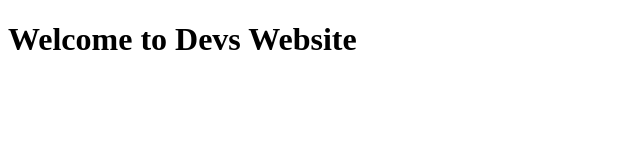
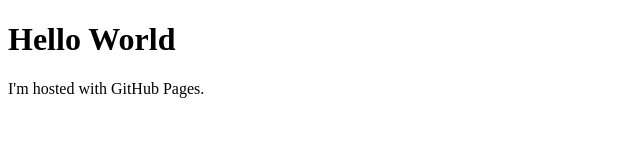
Before and after one commit to devashishdas/devashishdas.github.io, a plain HTML site: page index.html in a window 1280 px wide. Shown: the whole page, without its empty margins (0-640 px from the left). Drawn offline with Linux system fonts and the light colour scheme.

Commit message:
Update index.html

```diff
--- a/index.html
+++ b/index.html
@@ -1,23 +1,7 @@
 <!DOCTYPE html>
-<!--[if lt IE 7]>      <html class="no-js lt-ie9 lt-ie8 lt-ie7"> <![endif]-->
-<!--[if IE 7]>         <html class="no-js lt-ie9 lt-ie8"> <![endif]-->
-<!--[if IE 8]>         <html class="no-js lt-ie9"> <![endif]-->
-<!--[if gt IE 8]>      <html class="no-js"> <!--<![endif]-->
 <html>
-    <head>
-        <meta charset="utf-8">
-        <meta http-equiv="X-UA-Compatible" content="IE=edge">
-        <title>Welcome to Devs Website</title>
-        <meta name="description" content="">
-        <meta name="viewport" content="width=device-width, initial-scale=1">
-        <link rel="stylesheet" href="">
-    </head>
-    <body>
-        <h1> Welcome to Devs Website </h1>
-        <!--[if lt IE 7]>
-            <p class="browsehappy">You are using an <strong>outdated</strong> browser. Please <a href="#">upgrade your browser</a> to improve your experience.</p>
-        <![endif]-->
-
-        <!--  <script src="" async defer></script> -->
-    </body>
+<body>
+<h1>Hello World</h1>
+<p>I'm hosted with GitHub Pages.</p>
+</body>
 </html>
```
